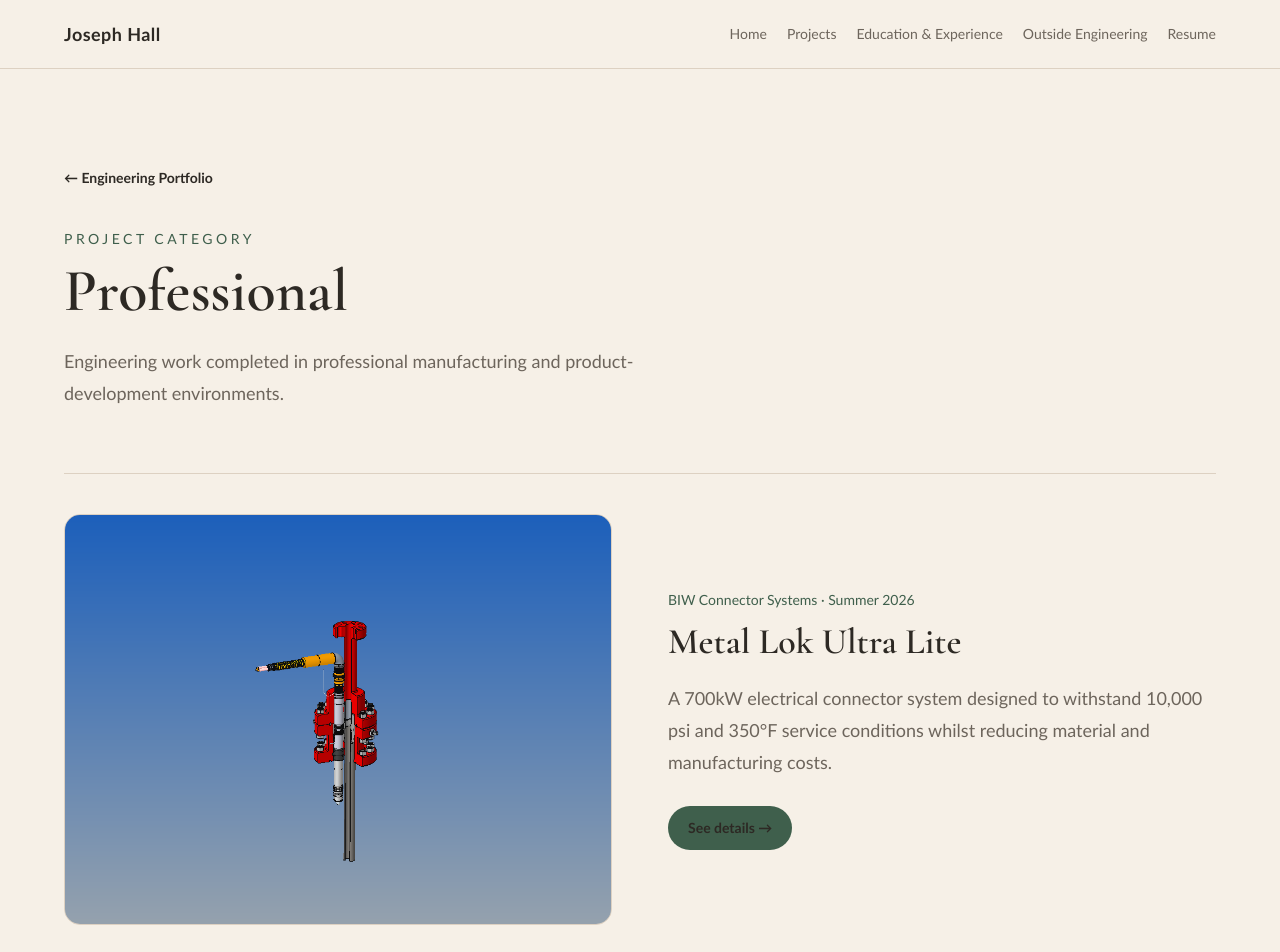
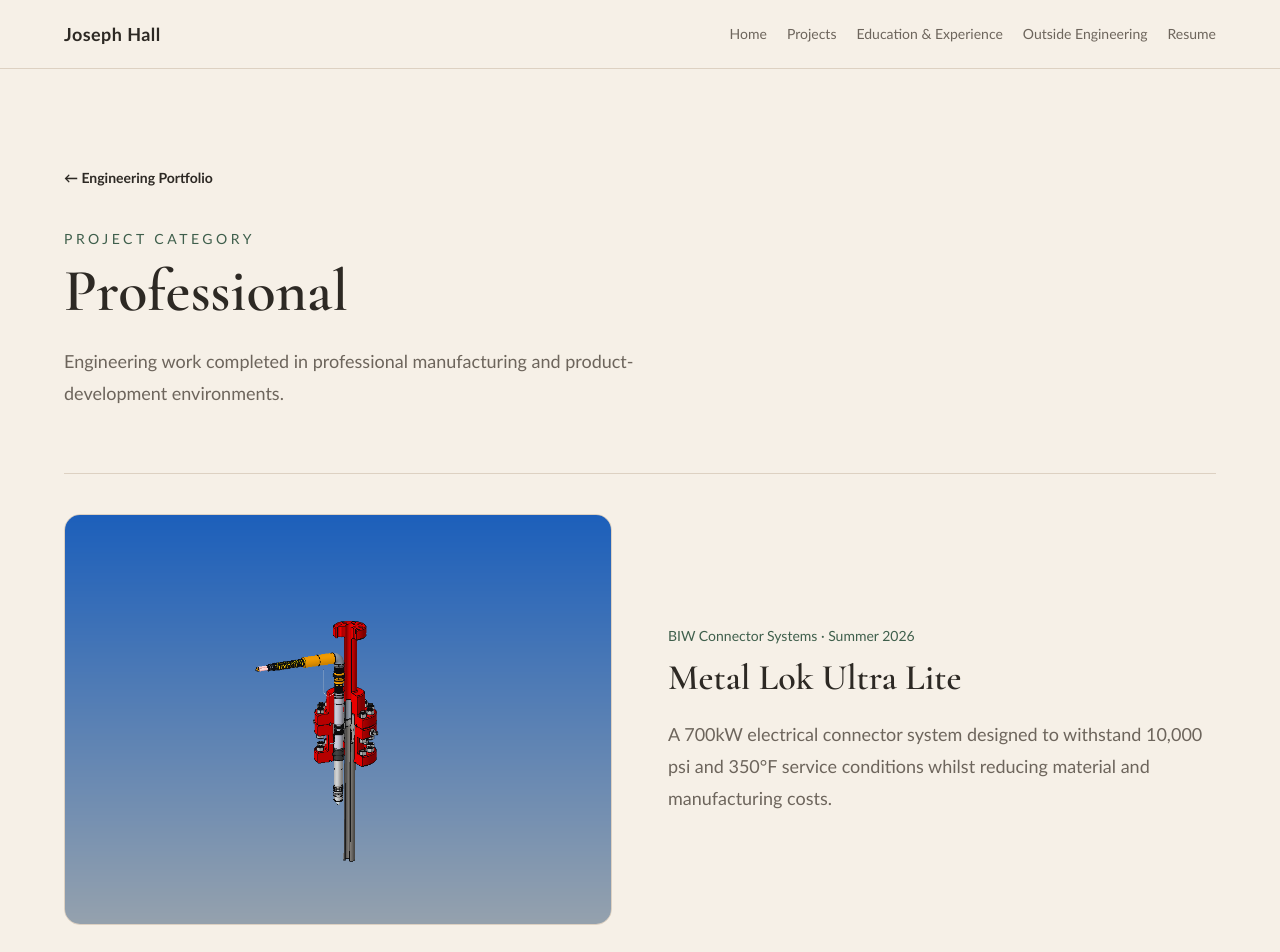
Before and after one commit to josephhall234/engineering_portfolio, a Next.js app: page /projects/professional in a window 1280 px wide. Shown: the top 952 px of the page. Built offline with nearby package versions, Linux system fonts and the light colour scheme.

Commit message:
ip_project_card_update

```diff
--- a/src/components/ProjectCard.tsx
+++ b/src/components/ProjectCard.tsx
@@ -54,12 +54,14 @@ export function ProjectCard({
           {project.summary}
         </p>
 
+        {project.status !== "In Progress" && (
           <Link
             href={`/projects/${categorySlug}/${project.slug}`}
             className="mt-7 inline-flex rounded-full bg-[var(--accent)] px-5 py-3 text-sm font-semibold text-white transition hover:opacity-90"
           >
             See details →
           </Link>
+        )}
       </div>
     </article>
   );
```
Lines whose indentation alone changed are shown as unchanged.
